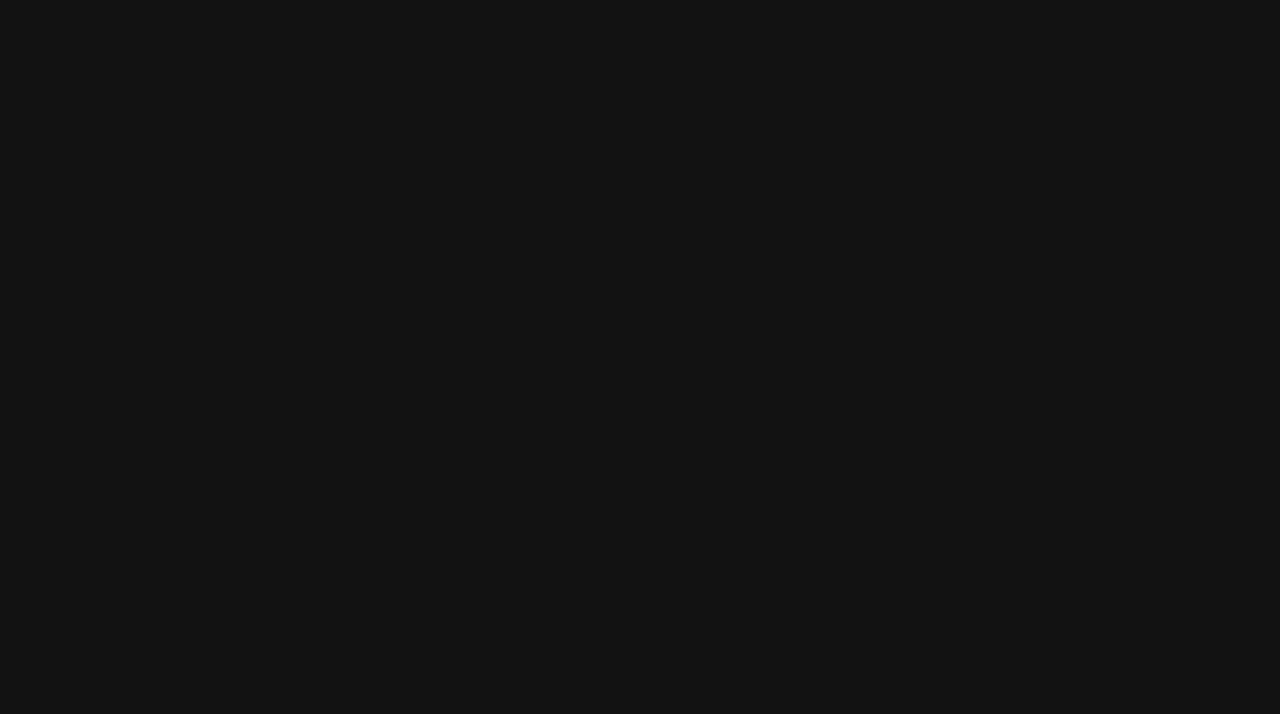
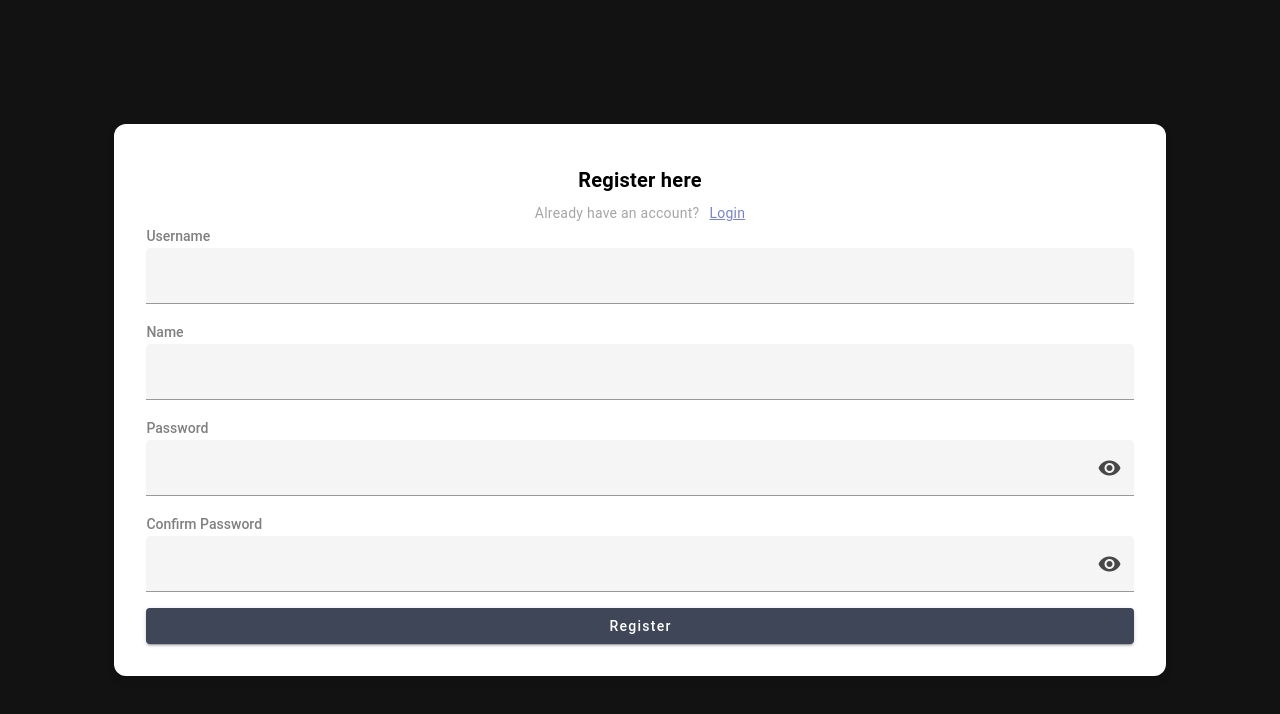
Before and after one commit to Moonshallow5/T3-Chat-App-Shan-and-San, a Vue app in the folder frontend/: page /register in a window 1280 px wide. Before the commit this address had no page. Shown: the top 714 px of the page. Built offline with nearby package versions, Linux system fonts and the light colour scheme; a small style sheet from the web is missing; what secure-ls, vue-toast-notification would draw is missing.

Commit message:
added auth validation

```diff
--- a/frontend/src/pages/Login.vue
+++ b/frontend/src/pages/Login.vue
@@ -19,7 +19,7 @@
               hide-details
               outlined
               dense
-              style="background-color:wheat; color: black;"
+              style="color: black;"
             />
           </div>
 
@@ -35,7 +35,7 @@
               hide-details
               outlined
               dense
-              style="background-color:wheat; color: black;"
+              style=" color: black;"
             />
           </div>
 
@@ -137,13 +137,11 @@ import axios from "axios";
   <style scoped>
 
   .remember-forgot {
-    font-size: 14px;
     margin-bottom: 4px;
     color: gray;
   }
 
   .forgot-password {
-    font-size: 14px;
     color: #3f51b5;
     text-decoration: underline;
     cursor: pointer;
@@ -160,7 +158,6 @@ import axios from "axios";
   }
 
   .title {
-    font-size: 24px;
     font-weight: bold;
     color: black;
   }
@@ -168,12 +165,18 @@ import axios from "axios";
   .subtitle {
     font-size: 14px;
     color: gray;
+    white-space: nowrap;
+    display: flex;
+    align-items: center;
+    justify-content: center;
+    gap: 5px;
   }
 
   .register-link {
-    margin-left: 5px;
     text-decoration: underline;
     color: #3f51b5;
+    cursor: pointer;
+    display: inline-block;
   }
 
   .input-group {
@@ -183,9 +186,7 @@ import axios from "axios";
 
   .input-group label {
     font-weight: 500;
-    font-size: 14px;
     margin-bottom: 4px;
-    display: inline-block;
     color: grey;
   }
 
--- /dev/null
+++ b/frontend/src/pages/Register.vue
@@ -0,0 +1,204 @@
+<template>
+    <v-container class="fill-height d-flex justify-center align-center">
+      <v-card class="register-card" style="width: 100%;">
+        <v-card-title class="title">Register here</v-card-title>
+        <v-card-subtitle class="subtitle">
+          Already have an account?
+          <span @click="login" class="register-link ">
+            Login
+          </span>
+        </v-card-subtitle>
+
+        <v-form @submit.prevent="register">
+          <!-- Email -->
+          <div class="input-group">
+            <label >Username</label>
+            <v-text-field
+              v-model="username"
+              required
+              hide-details
+              outlined
+              dense
+              style=" color: black;"
+            />
+          </div>
+          <div class="input-group">
+            <label >Name</label>
+            <v-text-field
+              v-model="name"
+              required
+              hide-details
+              outlined
+              dense
+              style=" color: black;"
+            />
+          </div>
+
+          <!-- Password -->
+          <div class="input-group">
+            <label >Password</label>
+            <v-text-field
+              v-model="password"
+              :type="showPassword ? 'text' : 'password'"
+              :append-inner-icon="showPassword ? 'mdi-eye-off' : 'mdi-eye'"
+              @click:append-inner="togglePassword"
+              required
+              hide-details
+              outlined
+              dense
+              style=" color: black;"
+            />
+          </div>
+
+          <!-- Confirm Password -->
+          <div class="input-group">
+            <label>Confirm Password</label>
+            <v-text-field
+              v-model="confirmPassword"
+              :type="showConfirmPassword ? 'text' : 'password'"
+              :append-inner-icon="
+                showConfirmPassword ? 'mdi-eye-off' : 'mdi-eye'
+              "
+              @click:append-inner="toggleConfirmPassword"
+              required
+              hide-details
+              outlined
+              dense
+              style=" color: black;"
+
+            />
+          </div>
+
+
+
+
+
+          <!-- Register Button -->
+          <v-btn style="text-transform: none !important ;"  type="submit" class="sign-in-btn" :loading="loading['register-btn']" block>
+            Register
+          </v-btn>
+        </v-form>
+      </v-card>
+    </v-container>
+</template>
+
+<script>
+import { API_URL } from "@/configs";
+import { mapState } from "vuex";
+export default {
+
+  data() {
+    return {
+      username: "",
+      password: "",
+      confirmPassword: "",
+      showPassword: false,
+      showConfirmPassword: false,
+      name:"",
+    };
+  },
+  computed: {
+    ...mapState(["loading"]),
+  },
+
+  methods: {
+    async register() {
+
+  try {
+    this.$store.commit("setLoading", "register-btn");
+    const response = await Ajax(
+      "user/register",
+      {
+        username: this.username,
+        name:this.name,
+        password: this.password,
+        confirm_password: this.confirmPassword,
+      },
+      "POST",
+    );
+
+    if(response.isSuccess){
+      this.$toast.success(response.data.message || "Registration successful");
+      this.$router.push("/");
+    }
+
+
+  } catch (error) {
+    console.error("Register error:", error);
+  } finally {
+    this.$store.commit("stopLoading", "register-btn");
+  }
+},
+    togglePassword() {
+      this.showPassword = !this.showPassword;
+    },
+    toggleConfirmPassword() {
+      this.showConfirmPassword = !this.showConfirmPassword;
+    },
+    login() {
+      this.$router.push("/");
+    },
+  },
+};
+</script>
+
+<style scoped>
+
+
+/* Register Card */
+.register-card {
+  background: white;
+  padding: 2rem;
+  border-radius: 12px;
+  box-shadow: 0px 4px 10px rgba(0, 0, 0, 0.1);
+  text-align: center;
+  max-width: 90%;
+  margin: auto;
+}
+
+/* Typography */
+.title {
+  font-weight: bold;
+  color: black;
+
+}
+
+.subtitle {
+    font-size: 14px;
+    color: gray;
+    white-space: nowrap;
+    display: flex;
+    align-items: center;
+    justify-content: center;
+    gap: 5px;
+  }
+
+.register-link {
+  margin-left: 5px;
+  text-decoration: underline;
+  color: #3f51b5;
+}
+
+/* Input Group Styling */
+.input-group {
+  text-align: left;
+  margin-bottom: 16px;
+}
+
+.input-group label {
+  font-weight: 500;
+  font-size: 14px;
+  margin-bottom: 4px;
+  color: grey;
+}
+
+
+
+
+/* Button */
+.sign-in-btn {
+  background-color: #3E4658;
+  color: white;
+}
+
+</style>
--- a/frontend/src/router/index.js
+++ b/frontend/src/router/index.js
@@ -8,19 +8,26 @@
 import { createRouter, createWebHistory } from 'vue-router/auto'
 import Chat from '@/pages/Chat.vue'
 import Login from '@/pages/Login.vue'
+import Register from '@/pages/Register.vue'
 const router = createRouter({
   history: createWebHistory(import.meta.env.BASE_URL),
   routes: [
     {
       path: "/chat",
       component: Chat,
-      name: 'index',
+      name: 'Chat',
     },
     {
       path: "/",
       component: Login,
       name: 'login',
     },
+    {
+      path: "/register",
+      component: Register,
+      name: 'register',
+    },
+
 
   ]
 })
--- a/frontend/typed-router.d.ts
+++ b/frontend/typed-router.d.ts
@@ -20,5 +20,6 @@ declare module 'vue-router/auto-routes' {
   export interface RouteNamedMap {
     '/Chat': RouteRecordInfo<'/Chat', '/Chat', Record<never, never>, Record<never, never>>,
     '/Login': RouteRecordInfo<'/Login', '/Login', Record<never, never>, Record<never, never>>,
+    '/Register': RouteRecordInfo<'/Register', '/Register', Record<never, never>, Record<never, never>>,
   }
 }
```
